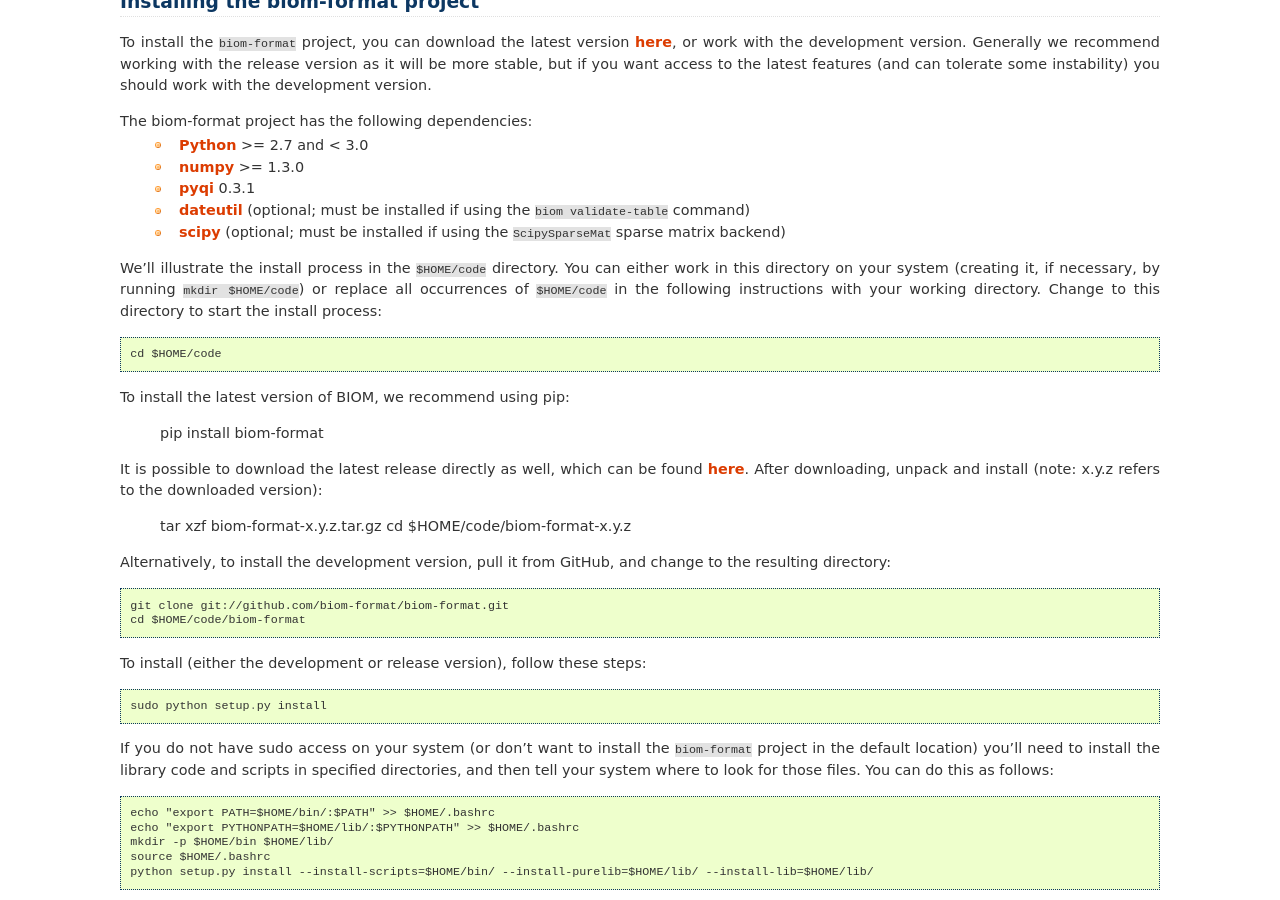
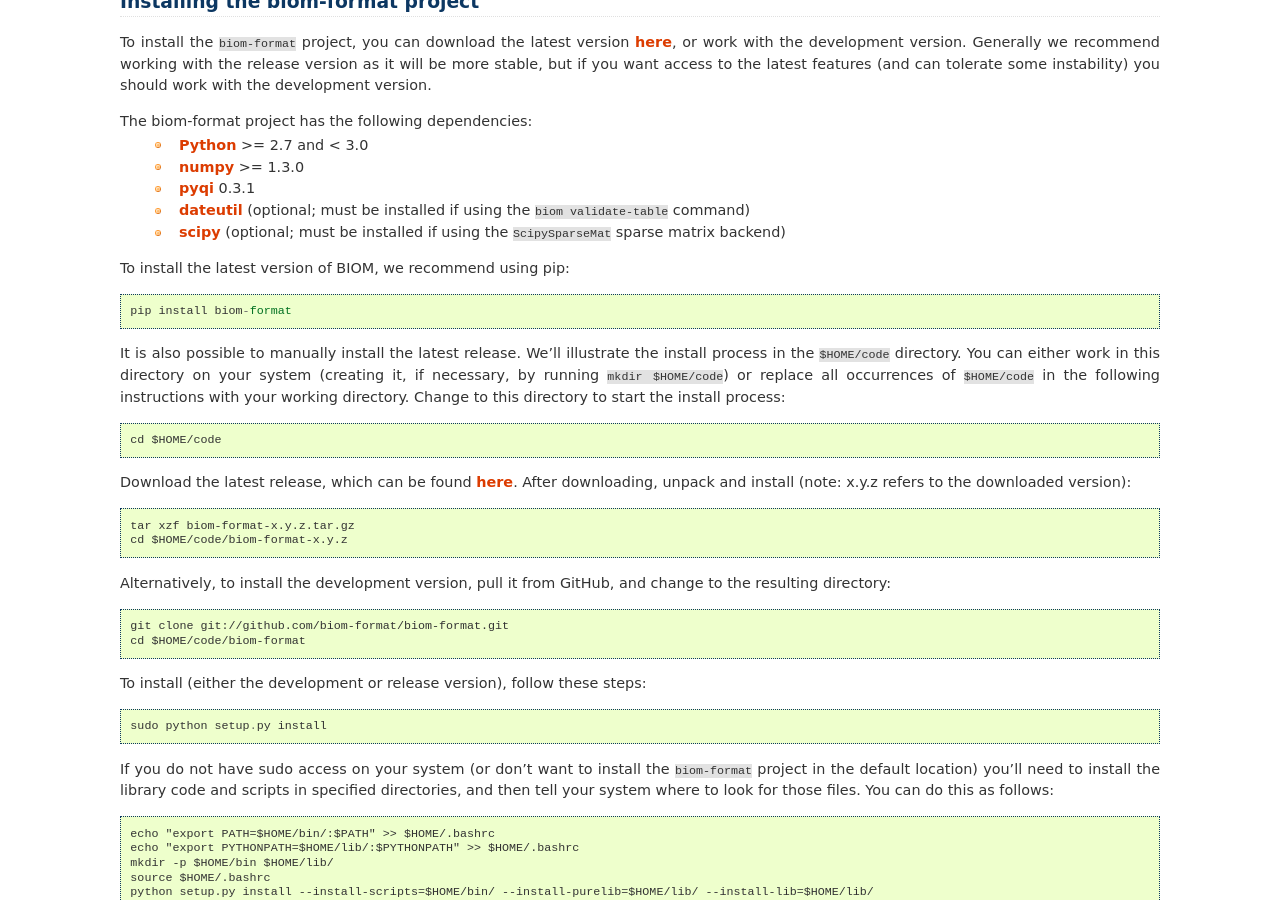
Before and after one commit to biocore/biom-format, a Sphinx documentation site: the page built from doc/index.rst, in a window 1280 px wide and 900 px high, scrolled down 1344 px. Built offline with Sphinx 7.4.7, drawn with Linux system fonts in a browser that asks for light colours.

Commit message:
Fix formatting issue in install instructions
Also reorganized a little bit for clarity.

```diff
--- a/doc/index.rst
+++ b/doc/index.rst
@@ -37,15 +37,15 @@
 	* `dateutil <http://labix.org/python-dateutil>`_ (optional; must be installed if using the ``biom validate-table`` command)
 	* `scipy <http://www.scipy.org/>`_ (optional; must be installed if using the ``ScipySparseMat`` sparse matrix backend)
 
-We'll illustrate the install process in the ``$HOME/code`` directory. You can either work in this directory on your system (creating it, if necessary, by running ``mkdir $HOME/code``) or replace all occurrences of ``$HOME/code`` in the following instructions with your working directory. Change to this directory to start the install process::
+To install the latest version of BIOM, we recommend using pip::
+
+	pip install biom-format
+
+It is also possible to manually install the latest release. We'll illustrate the install process in the ``$HOME/code`` directory. You can either work in this directory on your system (creating it, if necessary, by running ``mkdir $HOME/code``) or replace all occurrences of ``$HOME/code`` in the following instructions with your working directory. Change to this directory to start the install process::
 
 	cd $HOME/code
 
-To install the latest version of BIOM, we recommend using pip:
-
-    pip install biom-format
-
-It is possible to download the latest release directly as well, which can be found `here <https://pypi.python.org/pypi/biom-format>`_. After downloading, unpack and install (note: x.y.z refers to the downloaded version):
+Download the latest release, which can be found `here <https://pypi.python.org/pypi/biom-format>`_. After downloading, unpack and install (note: x.y.z refers to the downloaded version)::
 
 	tar xzf biom-format-x.y.z.tar.gz
 	cd $HOME/code/biom-format-x.y.z
```
